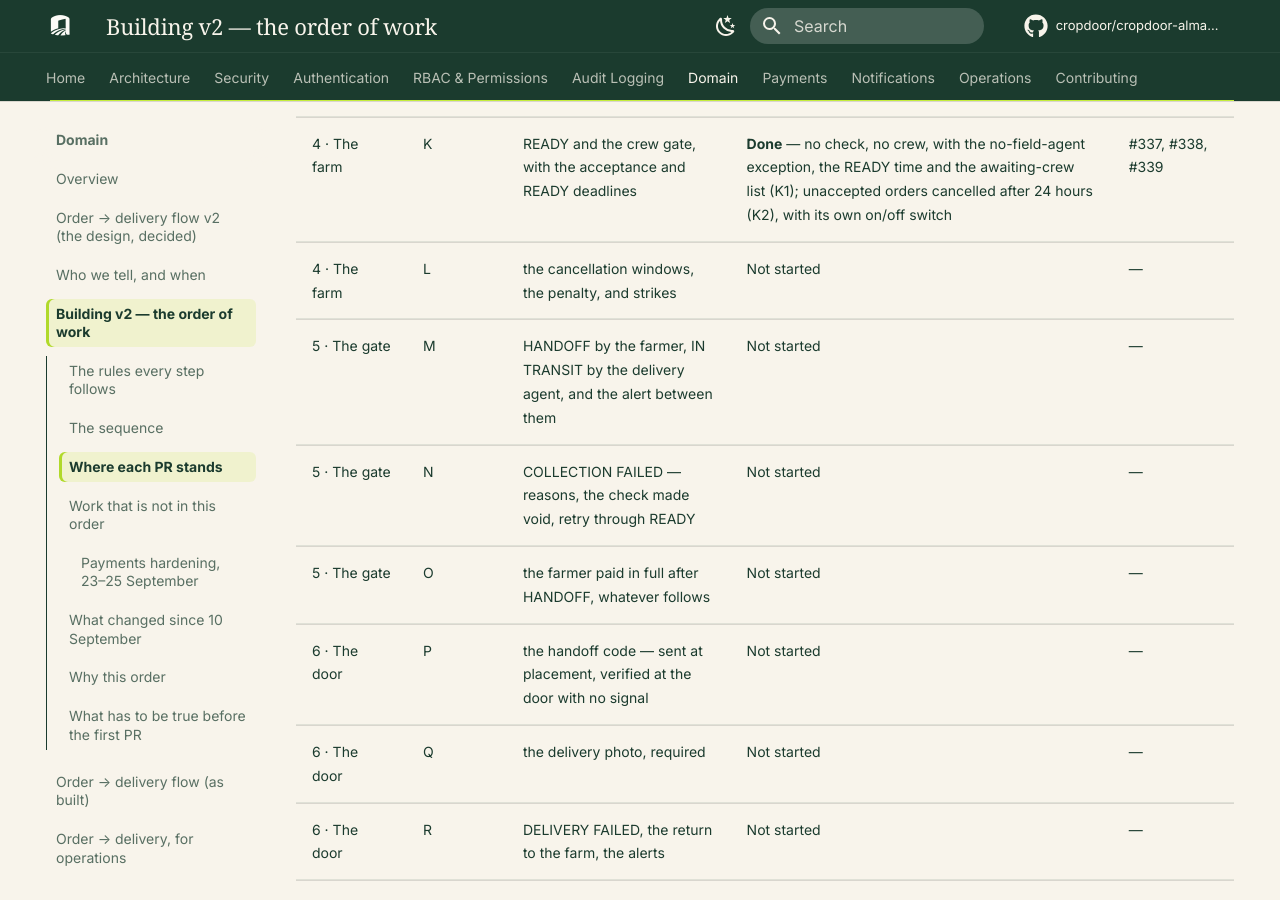
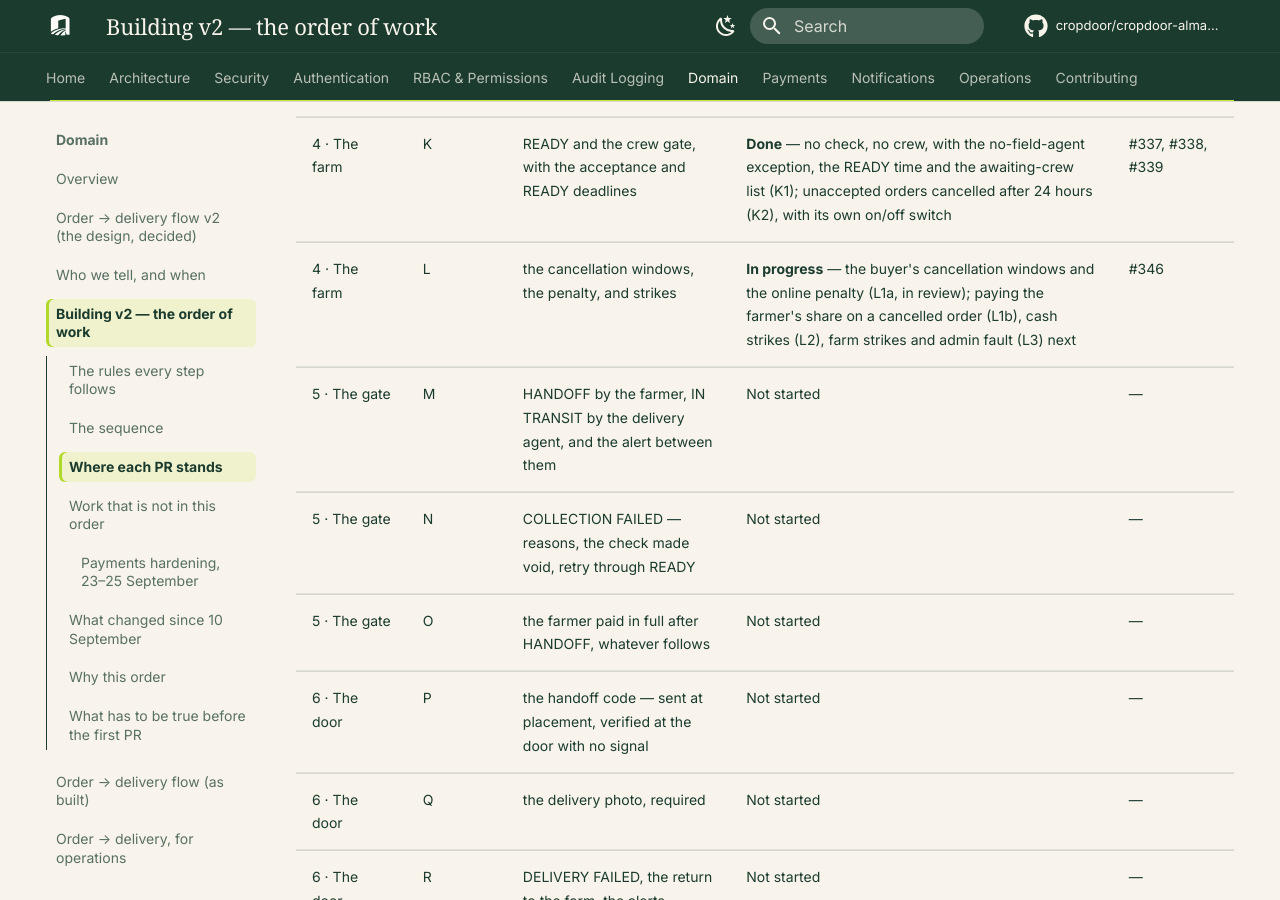
Before and after one commit to cropdoor/cropdoor-almanac, an MkDocs documentation site: the page built from docs/domain/order-delivery-flow-v2-build-order.md, in a window 1280 px wide and 900 px high, scrolled down 7343 px. Built offline with MkDocs 1.6.1 and Material for MkDocs 9.7.7, drawn with Linux system fonts in a browser that asks for light colours; some web fonts are replaced; comment, search, counter and statistics services are not loaded.

Commit message:
tracker: L1a buyer cancellation windows, in review (#346)

```diff
--- a/docs/domain/order-delivery-flow-v2-build-order.md
+++ b/docs/domain/order-delivery-flow-v2-build-order.md
@@ -72,7 +72,7 @@ The one place that says what is finished. A PR is **Done** only once it is merge
 | 3 · Money rails | I | refund a cash buyer by mobile money — and collect the buyer payout destination nothing else collects | **Done** | #317 |
 | 4 · The farm | J | the availability check — the form, the photos, the outcomes, the overdue list | **Done** — the check (J1), its outcome acting (J2: Not available cancels free, Short to Admin-Ops), the awaiting-check list with its 8-working-hour deadline (J3); field agents told on acceptance and given their own list (J4); the check's outcome on the admin orders list, with a filter (J5) | #332, #333, #334, #335, #336 |
 | 4 · The farm | K | READY and the crew gate, with the acceptance and READY deadlines | **Done** — no check, no crew, with the no-field-agent exception, the READY time and the awaiting-crew list (K1); unaccepted orders cancelled after 24 hours (K2), with its own on/off switch | #337, #338, #339 |
-| 4 · The farm | L | the cancellation windows, the penalty, and strikes | Not started | — |
+| 4 · The farm | L | the cancellation windows, the penalty, and strikes | **In progress** — the buyer's cancellation windows and the online penalty (L1a, in review); paying the farmer's share on a cancelled order (L1b), cash strikes (L2), farm strikes and admin fault (L3) next | #346 |
 | 5 · The gate | M | HANDOFF by the farmer, IN TRANSIT by the delivery agent, and the alert between them | Not started | — |
 | 5 · The gate | N | COLLECTION FAILED — reasons, the check made void, retry through READY | Not started | — |
 | 5 · The gate | O | the farmer paid in full after HANDOFF, whatever follows | Not started | — |
```
